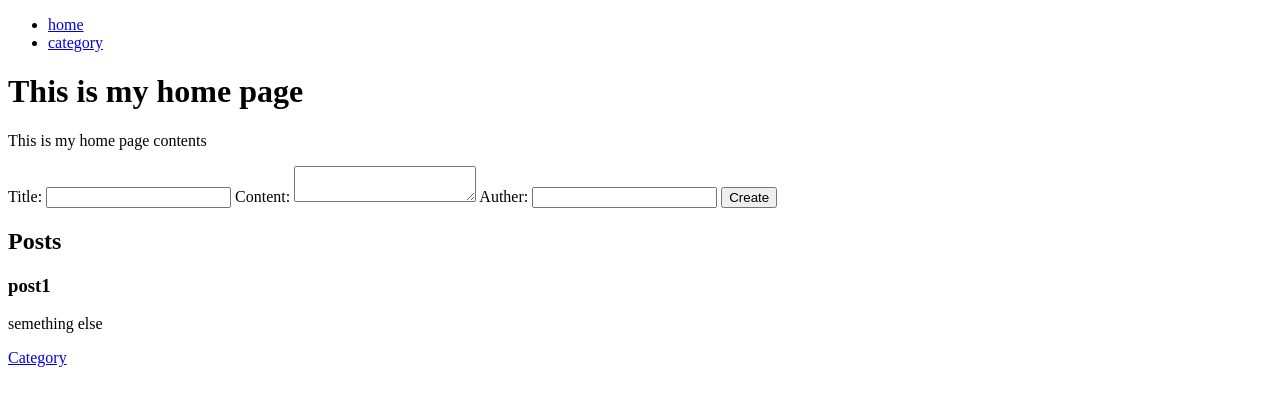
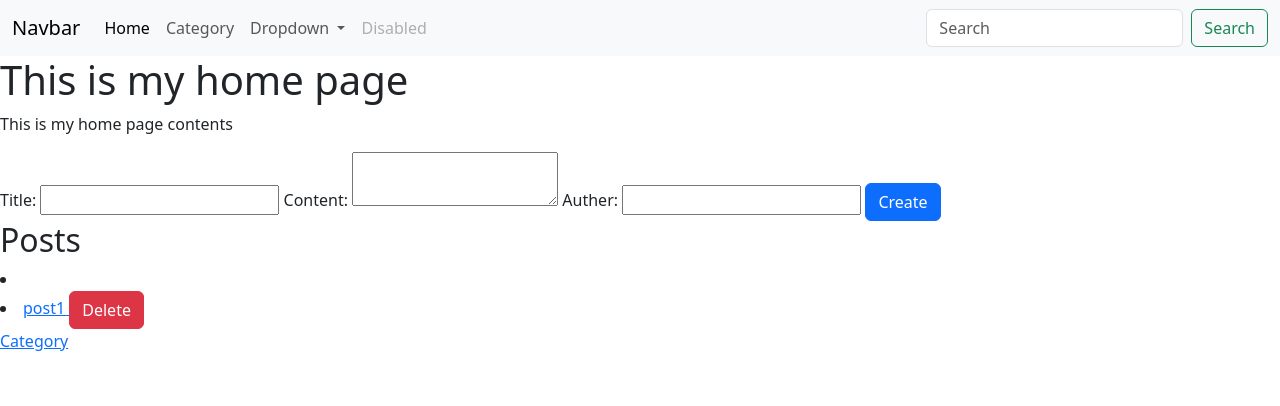
Before and after one commit to songlei1979/ORM_2025s1, a Django app: page / in a window 1280 px wide. Shown: the top 406 px of the page. Run offline with Django 5.2, Linux system fonts and the light colour scheme; data comes from the database, SQL or seed files in the repository; both versions use the stored data as it was after the commit.

Commit message:
finished list, create, update and detail, and delete

```diff
--- a/lesson/urls.py
+++ b/lesson/urls.py
@@ -1,7 +1,9 @@
 from django.urls import path
-from lesson.views import index, categorylist
+from lesson.views import index, categorylist, post_detail, post_delete
 
 urlpatterns = [
     path('', index, name='index'),
     path('categorylist/', categorylist, name='category_list'),
+    path('post/<int:post_id>', post_detail, name='post_detail'),
+    path('post_delete/<int:post_id>', post_delete, name='post_delete')
 ]
--- a/lesson/views.py
+++ b/lesson/views.py
@@ -1,4 +1,5 @@
 from django.shortcuts import render
+from django.urls import reverse_lazy
 
 from lesson.models import Post, Category
 
@@ -21,3 +22,22 @@
     return render(request,
                   'categorylist.html',
                   {'categories': categories})
+
+def post_detail(request, post_id):
+    post = Post.objects.get(id=post_id)
+    if request.method == 'POST':
+        title = request.POST['title']
+        content = request.POST['content']
+        post.title = title
+        post.content = content
+        post.save()
+    return render(request, 'post_detail.html',
+                  {'post': post})
+
+def post_delete(request, post_id):
+    post = Post.objects.get(id=post_id)
+    post.delete()
+    posts = Post.objects.all()
+    return render(request,
+                  'index.html',
+                  {'posts': posts})
--- a/templates/base.html
+++ b/templates/base.html
@@ -2,6 +2,8 @@
 <html lang="en">
 <head>
     <meta charset="UTF-8">
+    <link href="https://cdn.jsdelivr.net/npm/bootstrap@5.3.3/dist/css/bootstrap.min.css" rel="stylesheet" integrity="sha384-QWTKZyjpPEjISv5WaRU9OFeRpok6YctnYmDr5pNlyT2bRjXh0JMhjY6hW+ALEwIH" crossorigin="anonymous">
+    <script src="https://cdn.jsdelivr.net/npm/bootstrap@5.3.3/dist/js/bootstrap.bundle.min.js" integrity="sha384-YvpcrYf0tY3lHB60NNkmXc5s9fDVZLESaAA55NDzOxhy9GkcIdslK1eN7N6jIeHz" crossorigin="anonymous"></script>
     <title>
         {% block title%}
 
@@ -9,10 +11,42 @@
     </title>
 </head>
 <body>
-<ul>
-    <li><a href="{% url 'index' %}">home</a></li>
-    <li><a href="{% url 'category_list' %}">category</a></li>
-</ul>
+<nav class="navbar navbar-expand-lg bg-body-tertiary">
+  <div class="container-fluid">
+    <a class="navbar-brand" href="#">Navbar</a>
+    <button class="navbar-toggler" type="button" data-bs-toggle="collapse" data-bs-target="#navbarSupportedContent" aria-controls="navbarSupportedContent" aria-expanded="false" aria-label="Toggle navigation">
+      <span class="navbar-toggler-icon"></span>
+    </button>
+    <div class="collapse navbar-collapse" id="navbarSupportedContent">
+      <ul class="navbar-nav me-auto mb-2 mb-lg-0">
+        <li class="nav-item">
+          <a class="nav-link active" aria-current="page" href="{% url 'index' %}">Home</a>
+        </li>
+        <li class="nav-item">
+          <a class="nav-link" href="{% url 'category_list' %}">Category</a>
+        </li>
+        <li class="nav-item dropdown">
+          <a class="nav-link dropdown-toggle" href="#" role="button" data-bs-toggle="dropdown" aria-expanded="false">
+            Dropdown
+          </a>
+          <ul class="dropdown-menu">
+            <li><a class="dropdown-item" href="#">Action</a></li>
+            <li><a class="dropdown-item" href="#">Another action</a></li>
+            <li><hr class="dropdown-divider"></li>
+            <li><a class="dropdown-item" href="#">Something else here</a></li>
+          </ul>
+        </li>
+        <li class="nav-item">
+          <a class="nav-link disabled" aria-disabled="true">Disabled</a>
+        </li>
+      </ul>
+      <form class="d-flex" role="search">
+        <input class="form-control me-2" type="search" placeholder="Search" aria-label="Search">
+        <button class="btn btn-outline-success" type="submit">Search</button>
+      </form>
+    </div>
+  </div>
+</nav>
 {% block content %}
 
 {% endblock %}
--- a/templates/index.html
+++ b/templates/index.html
@@ -11,12 +11,21 @@
         Title: <input name="title">
         Content: <textarea name="content"></textarea>
         Auther: <input name="auther_id" type="number">
-    <input type="submit" value="Create">
+        <input type="submit" value="Create" class="btn btn-primary">
     </form>
     <h2>Posts</h2>
+    <li>
         {% for post in posts %}
-    <h3>{{ post.title }}</h3>
-    <p>{{ post.content }}</p>
+            <li>
+                <a href="{% url 'post_detail' post.id %}">
+                    {{ post.title }}
+                </a>
+                <a href="{% url 'post_delete' post.id %}"
+                   class="btn btn-danger">
+                    Delete
+                </a>
+            </li>
         {% endfor %}
+    </ul>
     <a href="{% url 'category_list' %}">Category</a>
-{% endblock%}
+{% endblock %}
```
Also changed, not shown: templates/post_detail.html (added, +17 -0 lines), db.sqlite3. Lines whose indentation alone changed are shown as unchanged.
